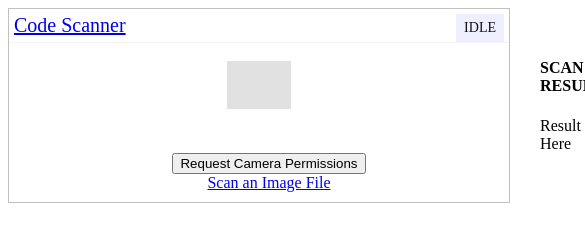
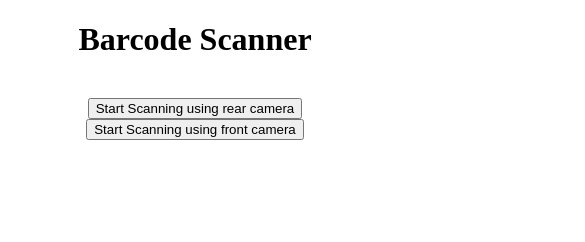
Before and after one commit to Chaitanya7725/Chaitanya7725.github.io, a plain HTML site: page scanner.html in a window 390 px wide. Shown: the top 242 px of the page, 585 px wide, since content can reach past the window. Drawn offline with Linux system fonts and the light colour scheme; grey boxes are pictures that could not be loaded.

Commit message:
reverting to mobile friendly version

```diff
--- a/scanner.html
+++ b/scanner.html
@@ -34,7 +34,7 @@
 </html> -->
 
 <!-- mobile friendly -->
-<!-- <!DOCTYPE html>
+<!DOCTYPE html>
 <html lang="en">
 <head>
     <meta charset="UTF-8">
@@ -91,11 +91,11 @@
         }
     </script>
 </body>
-</html> -->
+</html>
 
 <!-- from YT -->
 
-<script src="html5-qrcode.min.js"></script>
+<!-- <script src="html5-qrcode.min.js"></script>
 <style>
   .result{
     background-color: green;
@@ -125,4 +125,4 @@ function onScanError(errorMessage) {
 var html5QrcodeScanner = new Html5QrcodeScanner(
     "reader", { fps: 10, qrbox: 250 });
 html5QrcodeScanner.render(onScanSuccess, onScanError);
-</script>
+</script> -->
```
